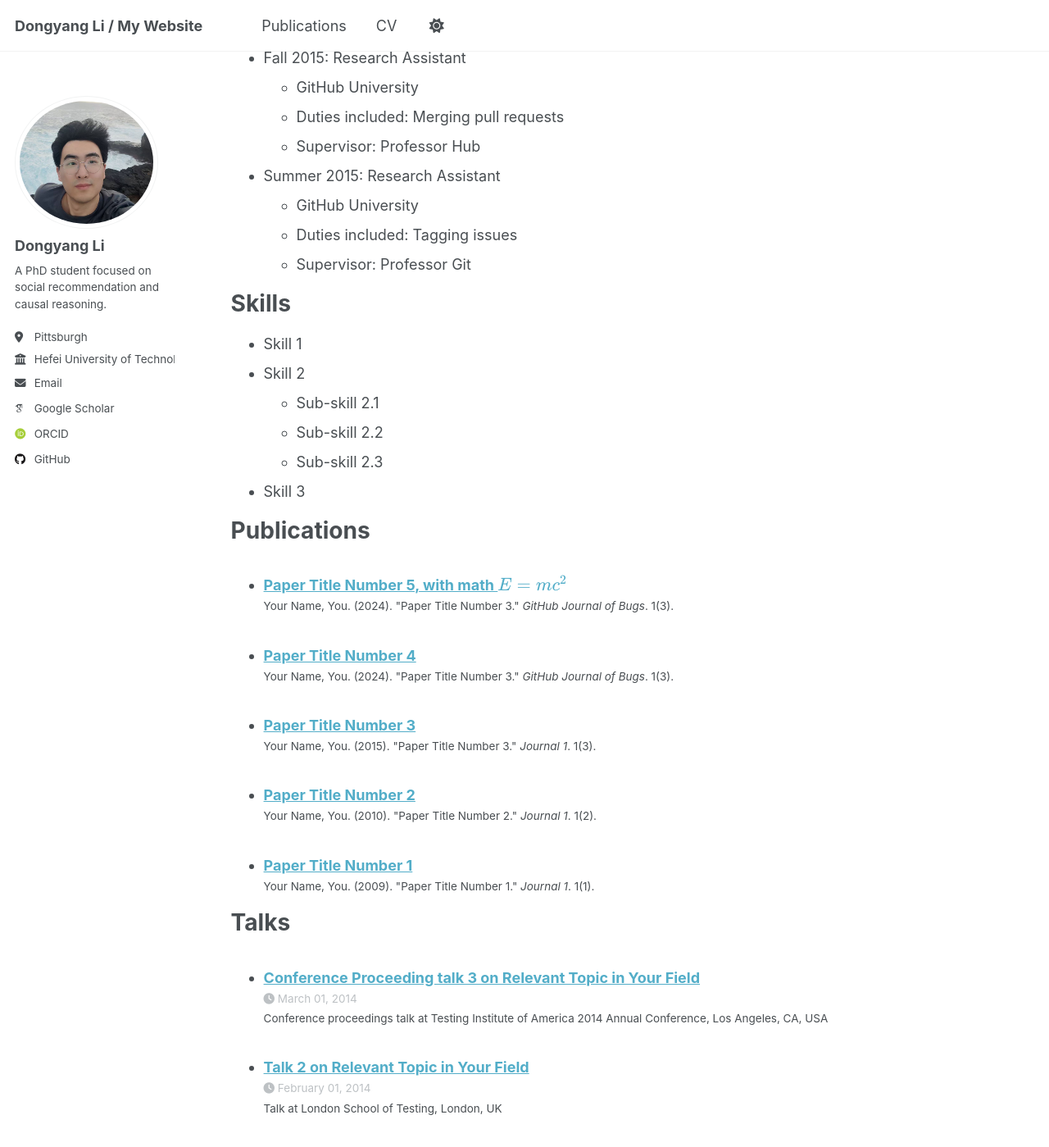
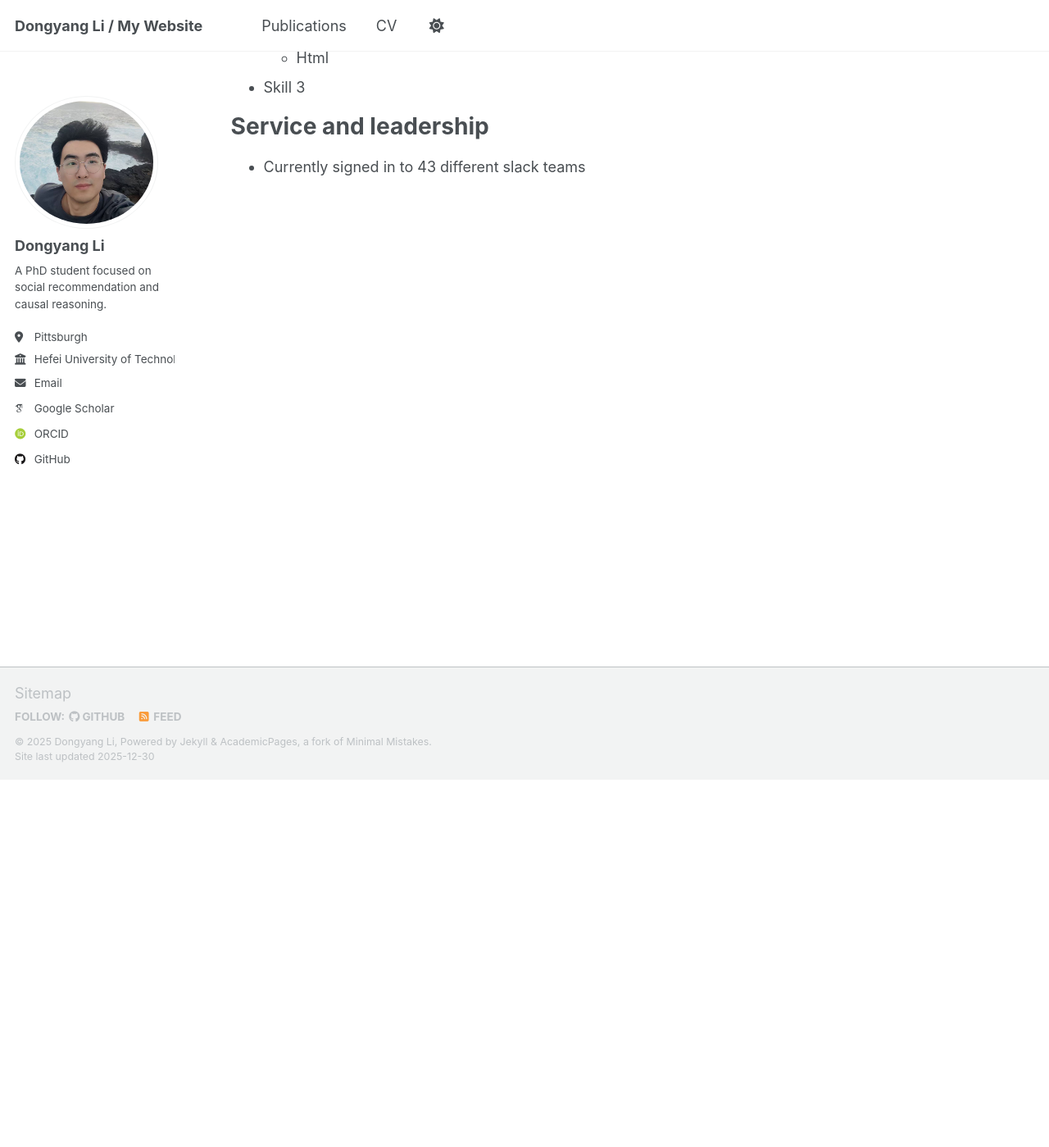
Before and after one commit to LDY911/my-website, a Jekyll site: the page built from _pages/cv.md, in a window 1280 px wide and 1400 px high, scrolled down 449 px. Shown: the whole window at 82% size. Built offline with Jekyll 4.4.1, drawn with Linux system fonts in a browser that asks for light colours; some web fonts are replaced; a script that is not in the unit is left out; some of the changed text lies outside the part shown.

Commit message:
Revise CV with new education and skills details
Updated education section and added skills. Removed work experience, publications, talks, and teaching sections.

```diff
--- a/_pages/cv.md
+++ b/_pages/cv.md
@@ -11,53 +11,20 @@
 
 Education
 ======
-* Ph.D in tmd
-* M.S. in Jekyll, GitHub University, 2014
-* B.S. in GitHub, GitHub University, 2012
+* Joint PhD in Information Systems & Technology Management, University of Pittsburgh, 2025
+* Ph.D in Management Science and Engineering, Hefei University of Technology, 2021
+* B.S. in Electronic Commerce, Hefei University of Technology, 2016
 
-Work experience
-======
-* Spring 2024: Academic Pages Collaborator
-  * GitHub University
-  * Duties includes: Updates and improvements to template
-  * Supervisor: The Users
-
-* Fall 2015: Research Assistant
-  * GitHub University
-  * Duties included: Merging pull requests
-  * Supervisor: Professor Hub
-
-* Summer 2015: Research Assistant
-  * GitHub University
-  * Duties included: Tagging issues
-  * Supervisor: Professor Git
 
 Skills
 ======
 * Skill 1
-* Skill 2
-  * Sub-skill 2.1
-  * Sub-skill 2.2
-  * Sub-skill 2.3
+* Code
+  * python
+  * JAVA
+  * Html
 * Skill 3
 
-Publications
-======
-  <ul>{% for post in site.publications reversed %}
-    {% include archive-single-cv.html %}
-  {% endfor %}</ul>
-
-Talks
-======
-  <ul>{% for post in site.talks reversed %}
-    {% include archive-single-talk-cv.html  %}
-  {% endfor %}</ul>
-
-Teaching
-======
-  <ul>{% for post in site.teaching reversed %}
-    {% include archive-single-cv.html %}
-  {% endfor %}</ul>
 
 Service and leadership
 ======
```
